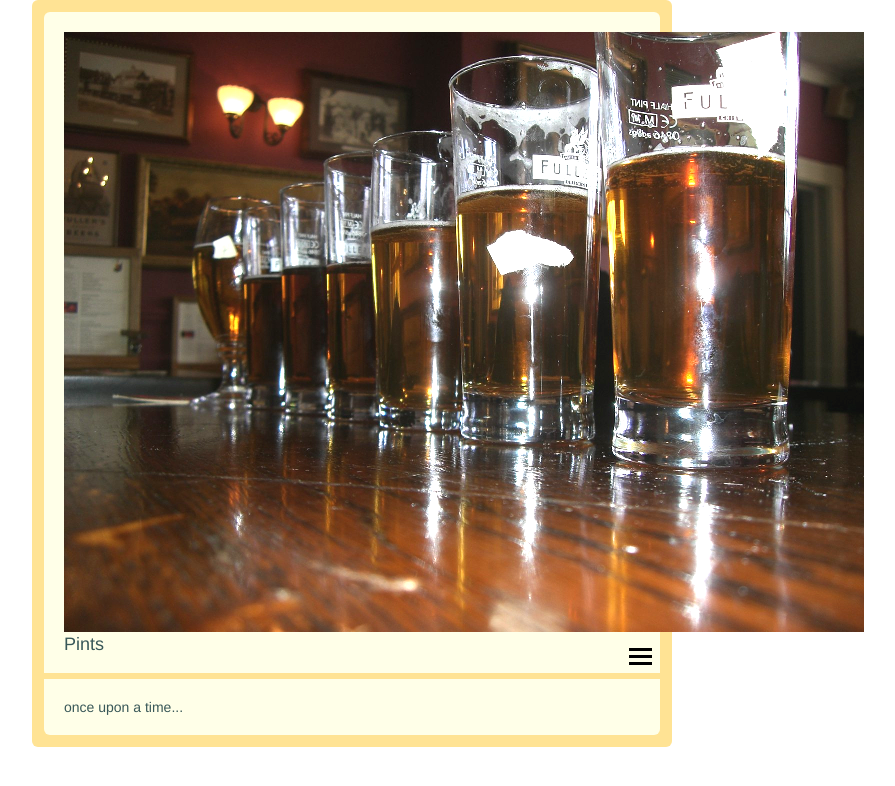
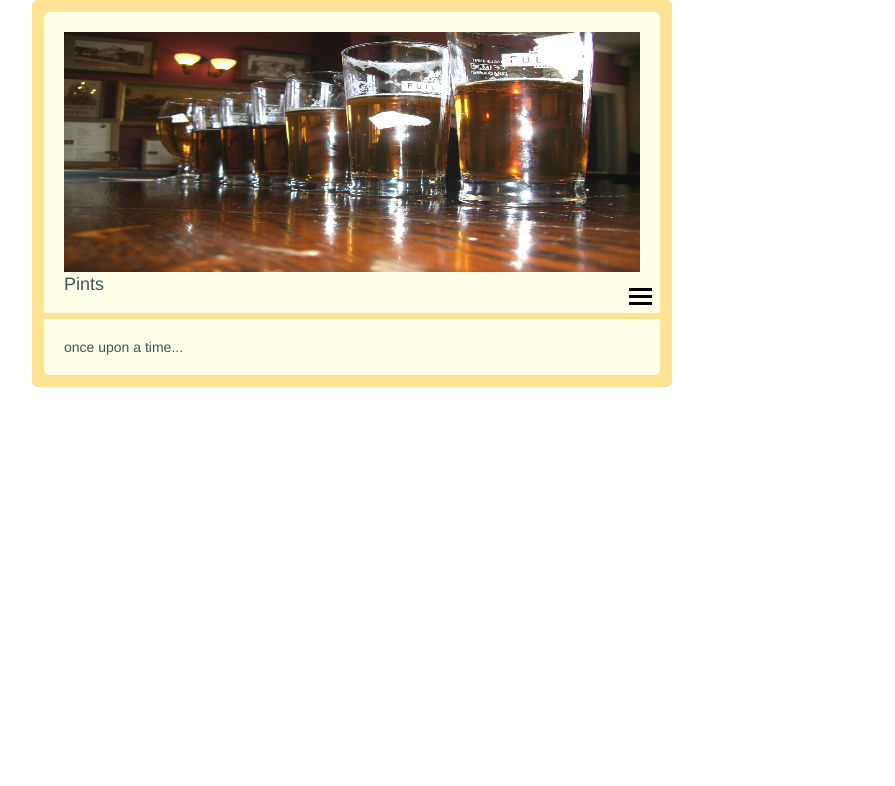
Before and after one commit to richardtraindl/pints, a Jekyll site: the page built from pints/index.html, in a window 1280 px wide. Shown: the top 786 px of the page, without its empty margins (288-1183 px from the left). Built offline with Jekyll 4.4.1, drawn with Linux system fonts in a browser that asks for light colours.

Commit message:
Update pints.html

```diff
--- a/_layouts/pints.html
+++ b/_layouts/pints.html
@@ -17,7 +17,7 @@
     <div id="mobile-wrapper">
 
       <header id="mobile-header">
-        <img src="/img/pints_800x600.png">
+        <img id="logo" src="/img/pints_800x600.png">
 
         <h1>Pints</h1>
 
```
